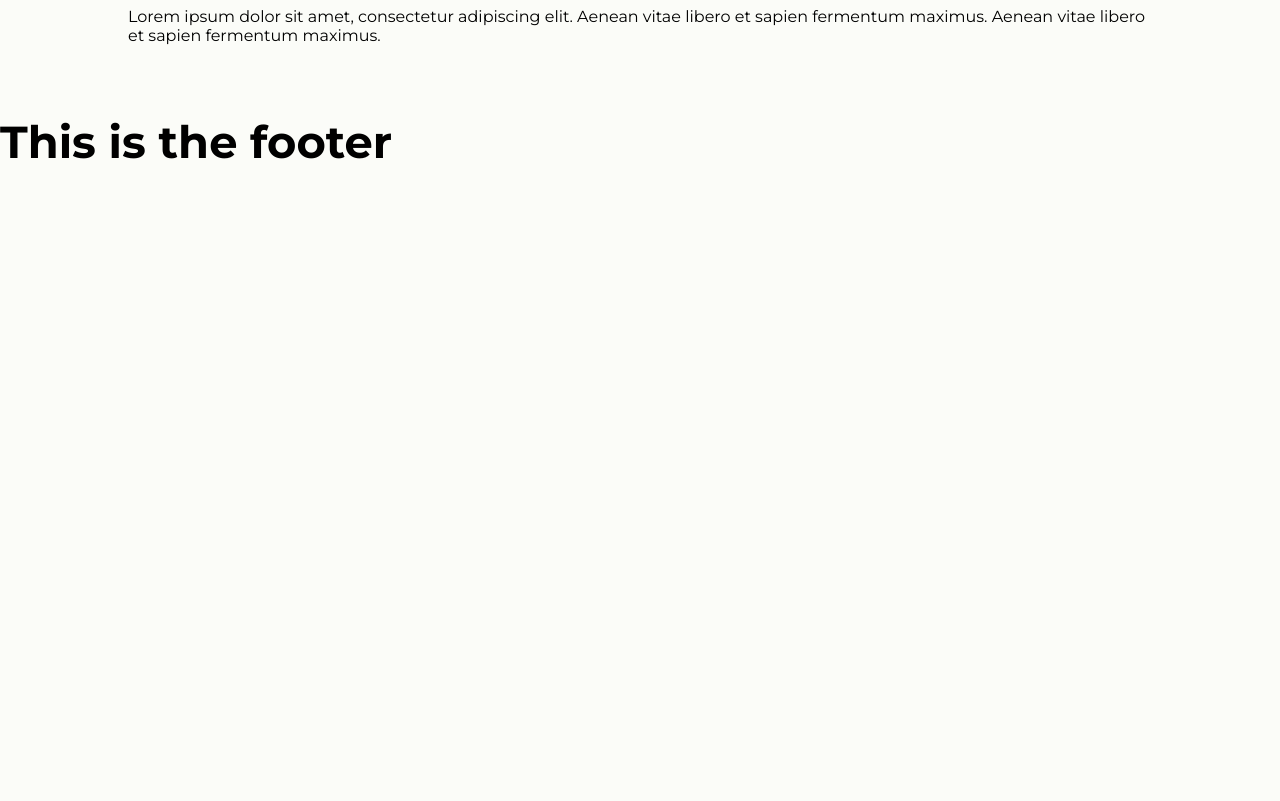
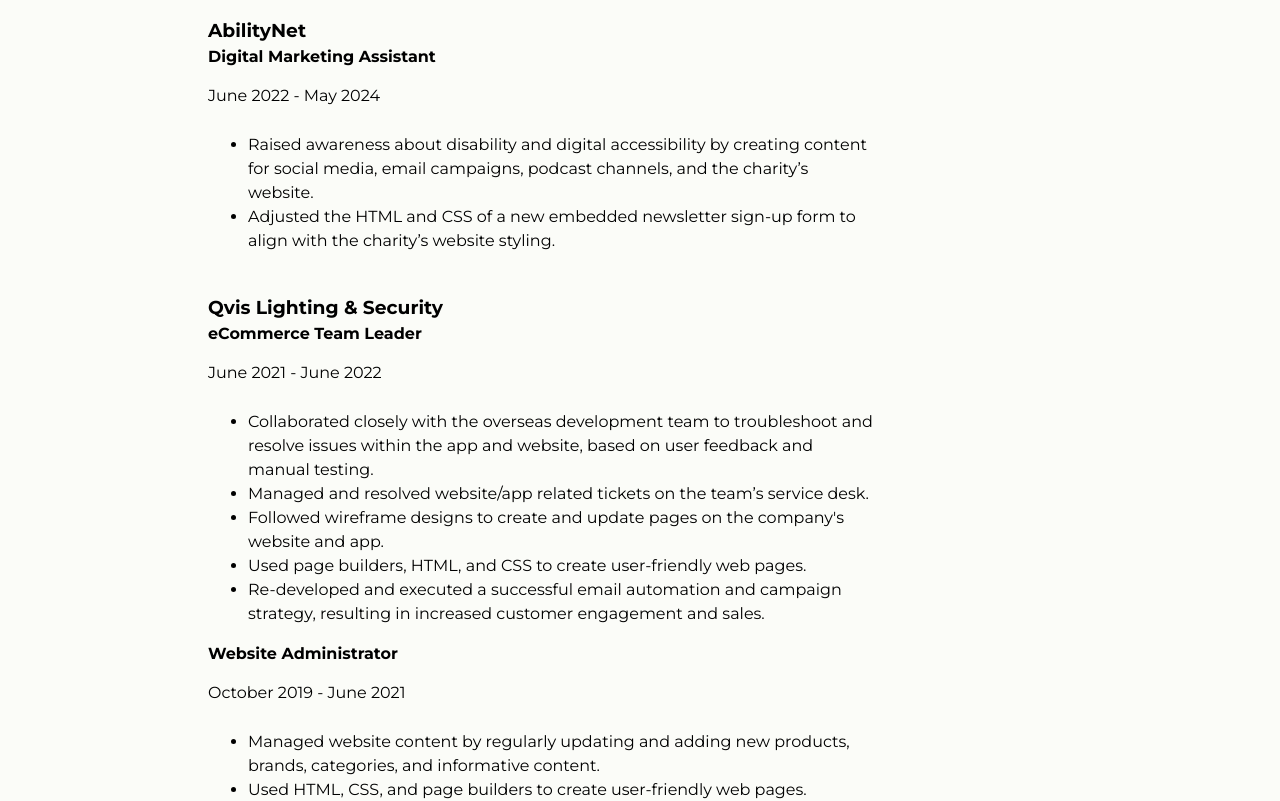
Before and after one commit to louiseka/portfolio, a React (Vite) app: page /about/experience in a window 1280 px wide. Shown: the part 680-1481 px from the top of the page. Before the commit the page ends 849 px from the top, so only its background shows below. Built offline with nearby package versions, Linux system fonts and the light colour scheme.

Commit message:
Styling nested pages

```diff
--- a/src/index.css
+++ b/src/index.css
@@ -25,7 +25,8 @@
 /* Typography */
 h1,
 h2,
-h3 {
+h3,
+h4 {
     margin: 0;
 }
 
@@ -115,11 +116,18 @@
 .about-section,
 .education-section,
 .job-section,
-.skills-section {
+.skills-section,
+.certifications-section {
     max-width: 80%;
     margin: 0 auto 50px;
 }
 
+.details-text {
+    max-width: 65%;
+    margin: 0 0 0 80px;
+    line-height: 1.5;
+
+}
 
 
 
--- a/src/pages/About/Education.jsx
+++ b/src/pages/About/Education.jsx
@@ -2,7 +2,18 @@
     return (
         <section className="education-section">
             <h2>Education</h2>
-            <p>Lorem ipsum dolor sit amet, consectetur adipiscing elit. Aenean vitae libero et sapien fermentum maximus. Aenean vitae libero et sapien fermentum maximus.  </p>
+            <div className="details-text">
+                <h3>University of Sussex, Master of Arts - Digital Media</h3>
+                <ul>
+                    <li>2018 - 2019, Grade: Distinction </li>
+                </ul>
+            </div>
+            <div className="details-text">
+                <h3>University of Sussex, Master of Arts - Digital Media</h3>
+                <ul>
+                    <li>2018 - 2019, Grade: Distinction </li>
+                </ul>
+            </div>
         </section>
 
     )
--- a/src/pages/About/Experience.jsx
+++ b/src/pages/About/Experience.jsx
@@ -2,7 +2,37 @@
     return (
         <section className="job-section">
             <h2>Experience</h2>
-            <p>Lorem ipsum dolor sit amet, consectetur adipiscing elit. Aenean vitae libero et sapien fermentum maximus. Aenean vitae libero et sapien fermentum maximus.  </p>
+            <div className="details-text">
+                <h3>AbilityNet </h3>
+                <h4>Digital Marketing Assistant</h4>
+                <p>June 2022 - May 2024</p>
+                <ul>
+                    <li>Raised awareness about disability and digital accessibility by creating content for social media, email campaigns, podcast channels, and the charity’s website. </li>
+                    <li>Adjusted the HTML and CSS of a new embedded newsletter sign-up form to align with the charity’s website styling.</li>
+                </ul>
+            </div>
+            <div className="details-text">
+                <h3>Qvis Lighting & Security</h3>
+                <h4>eCommerce Team Leader</h4>
+                <p>June 2021 - June 2022</p>
+                <ul>
+                    <li>Collaborated closely with the overseas development team to troubleshoot and resolve issues within the app and website, based on user feedback and manual testing.</li>
+                    <li> Managed and resolved website/app related tickets on the team’s service desk. </li>
+                    <li>Followed wireframe designs to create and update pages on the company's website and app.</li>
+                    <li>Used page builders, HTML, and CSS to create user-friendly web pages.</li>
+                    <li>Re-developed and executed a successful email automation and campaign strategy, resulting in increased customer engagement and sales.</li>
+
+                </ul>
+            </div>
+            <div className="details-text">
+                <h4>Website Administrator</h4>
+                <p>October 2019 - June 2021</p>
+                <ul>
+                    <li>Managed website content by regularly updating and adding new products, brands, categories, and informative content. </li>
+                    <li>Used HTML, CSS, and page builders to create user-friendly web pages.</li>
+                    <li>Revamped transactional HTML emails for enhanced customer engagement and communication.</li>
+                </ul>
+            </div>
         </section>
 
     )
```
